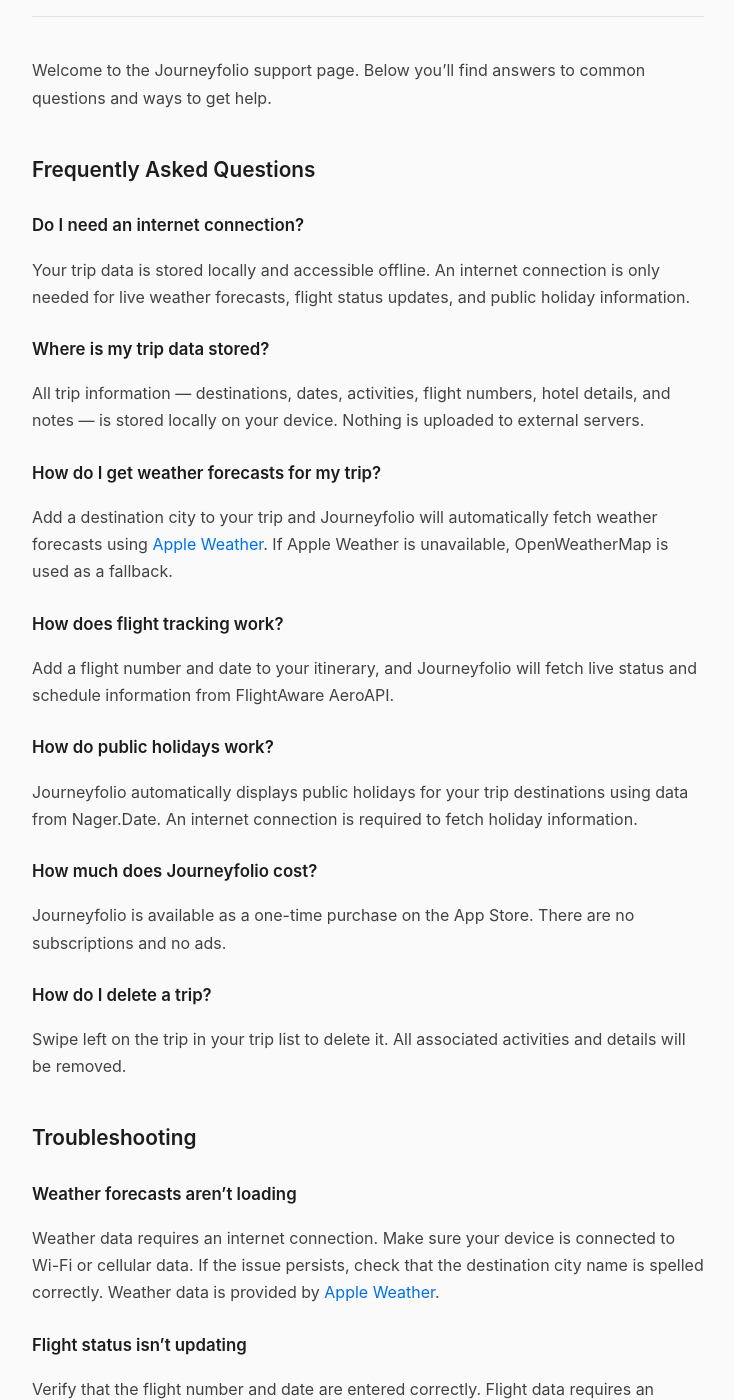
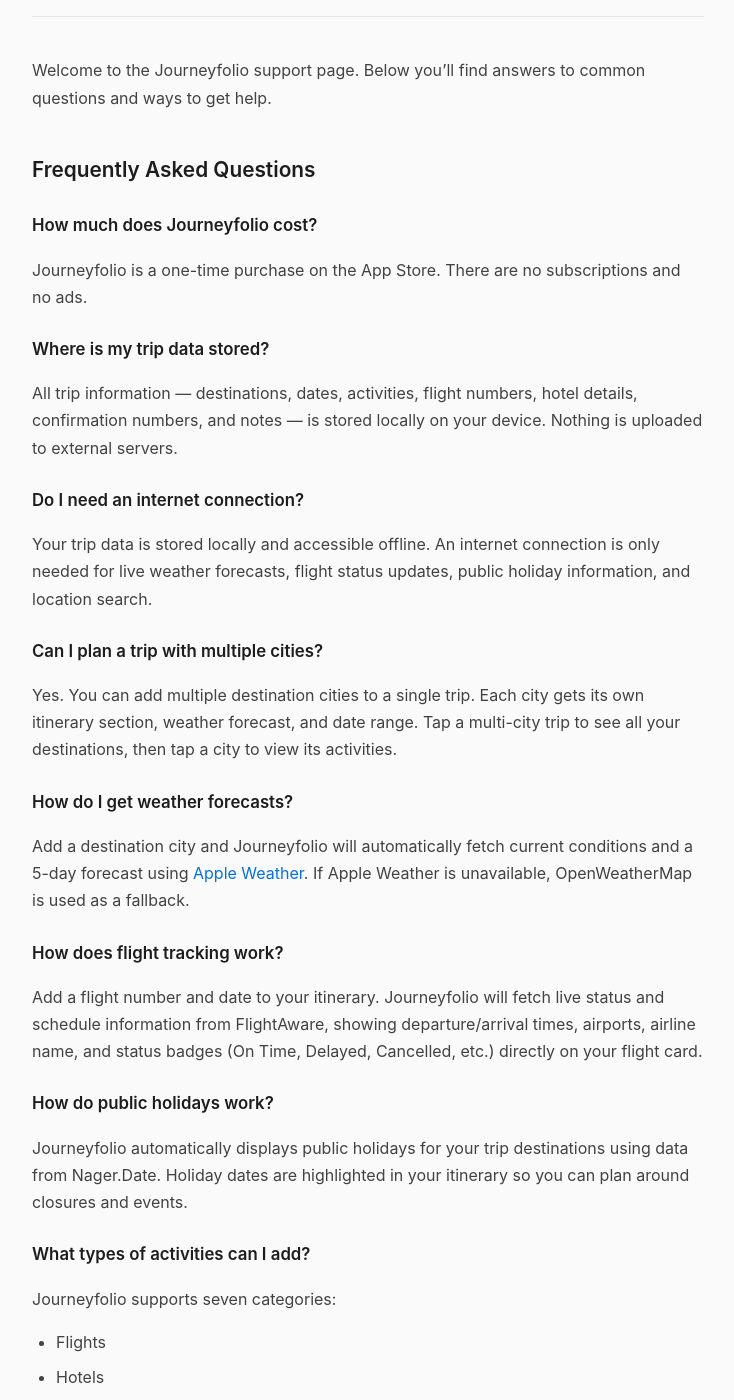
Before and after one commit to bartlettbutter/app_public_pages, a Jekyll site: the page built from support-url/journeyfolio/index.md, in a window 1280 px wide and 1400 px high, scrolled down 352 px. Shown: the whole window, without its empty margins (272-1006 px from the left). Built offline with Jekyll 4.4.1, drawn with Linux system fonts in a browser that asks for light colours; some of the changed text lies outside the part shown.

Commit message:
Update Journeyfolio public pages to align with current implementation

```diff
--- a/support-url/journeyfolio/index.md
+++ b/support-url/journeyfolio/index.md
@@ -9,52 +9,80 @@ Welcome to the Journeyfolio support page. Below you'll find answers to common qu
 
 ## Frequently Asked Questions
 
-### Do I need an internet connection?
+### How much does Journeyfolio cost?
 
-Your trip data is stored locally and accessible offline. An internet connection is only needed for live weather forecasts, flight status updates, and public holiday information.
+Journeyfolio is a one-time purchase on the App Store. There are no subscriptions and no ads.
 
 ### Where is my trip data stored?
 
-All trip information — destinations, dates, activities, flight numbers, hotel details, and notes — is stored locally on your device. Nothing is uploaded to external servers.
+All trip information — destinations, dates, activities, flight numbers, hotel details, confirmation numbers, and notes — is stored locally on your device. Nothing is uploaded to external servers.
 
-### How do I get weather forecasts for my trip?
+### Do I need an internet connection?
 
-Add a destination city to your trip and Journeyfolio will automatically fetch weather forecasts using [Apple Weather](https://weatherkit.apple.com/legal-attribution.html). If Apple Weather is unavailable, OpenWeatherMap is used as a fallback.
+Your trip data is stored locally and accessible offline. An internet connection is only needed for live weather forecasts, flight status updates, public holiday information, and location search.
+
+### Can I plan a trip with multiple cities?
+
+Yes. You can add multiple destination cities to a single trip. Each city gets its own itinerary section, weather forecast, and date range. Tap a multi-city trip to see all your destinations, then tap a city to view its activities.
+
+### How do I get weather forecasts?
+
+Add a destination city and Journeyfolio will automatically fetch current conditions and a 5-day forecast using [Apple Weather](https://weatherkit.apple.com/legal-attribution.html). If Apple Weather is unavailable, OpenWeatherMap is used as a fallback.
 
 ### How does flight tracking work?
 
-Add a flight number and date to your itinerary, and Journeyfolio will fetch live status and schedule information from FlightAware AeroAPI.
+Add a flight number and date to your itinerary. Journeyfolio will fetch live status and schedule information from FlightAware, showing departure/arrival times, airports, airline name, and status badges (On Time, Delayed, Cancelled, etc.) directly on your flight card.
 
 ### How do public holidays work?
 
-Journeyfolio automatically displays public holidays for your trip destinations using data from Nager.Date. An internet connection is required to fetch holiday information.
+Journeyfolio automatically displays public holidays for your trip destinations using data from Nager.Date. Holiday dates are highlighted in your itinerary so you can plan around closures and events.
 
-### How much does Journeyfolio cost?
+### What types of activities can I add?
 
-Journeyfolio is available as a one-time purchase on the App Store. There are no subscriptions and no ads.
+Journeyfolio supports seven categories:
+
+- Flights
+- Hotels
+- Transport (car rentals, trains, buses, ferries, taxis, shuttles)
+- Restaurants
+- Places & Tickets (attractions, museums, shows, tours, parks, shopping)
+- Insurance
+- Other
+
+### How do I find hotels and restaurants near my destination?
+
+When adding an activity, use the built-in location search to find nearby places. Results include the name, address, and phone number, which are automatically added to your activity.
+
+### How do I pin a trip?
+
+Swipe right on a trip in your list to pin it. Pinned trips stay at the top for quick access.
 
 ### How do I delete a trip?
 
-Swipe left on the trip in your trip list to delete it. All associated activities and details will be removed.
+Swipe left on a trip in your list to delete it. All associated activities and details will be removed.
 
 ## Troubleshooting
 
 ### Weather forecasts aren't loading
 
-Weather data requires an internet connection. Make sure your device is connected to Wi-Fi or cellular data. If the issue persists, check that the destination city name is spelled correctly. Weather data is provided by [Apple Weather](https://weatherkit.apple.com/legal-attribution.html).
+Make sure your device is connected to Wi-Fi or cellular data. If the issue persists, check that the destination city name is spelled correctly. Weather data is provided by [Apple Weather](https://weatherkit.apple.com/legal-attribution.html).
 
 ### Flight status isn't updating
 
-Verify that the flight number and date are entered correctly. Flight data requires an internet connection and is provided by FlightAware — there may be occasional delays in data availability.
+Verify that the flight number and date are entered correctly. Flight data requires an internet connection and is provided by FlightAware — there may be occasional delays in availability. Live status is available for flights within 24 hours of departure.
+
+### Location search isn't returning results
+
+Make sure you have an internet connection. Try a more specific search term, or check that your destination city is set correctly.
 
 ### The app is crashing
 
-Please make sure you're running the latest version of Journeyfolio from the App Store. If the problem continues, try restarting your device.
+Make sure you're running the latest version of Journeyfolio from the App Store. If the problem continues, try restarting your device.
 
 ### My trip data seems to be missing
 
-Trip data is stored locally on your device and is preserved when you update to a new version. If the issue persists, try restarting the app or your device. If your data is still missing, please contact us at [bartlettbutter@gmail.com](mailto:bartlettbutter@gmail.com).
+Trip data is stored locally and preserved across app updates. Try restarting the app or your device. Note that uninstalling the app will permanently delete all trip data. If your data is still missing, please email us at [bartlettbutter@gmail.com](mailto:bartlettbutter@gmail.com).
 
 ## Contact Us
 
-If your question isn't answered here, please email us at [bartlettbutter@gmail.com](mailto:bartlettbutter@gmail.com) and we'll get back to you.
+If your question isn't answered here, email us at [bartlettbutter@gmail.com](mailto:bartlettbutter@gmail.com) and we'll get back to you.
```
Also changed, not shown: marketing-url/journeyfolio/index.md (+29 -13 lines), privacy-policies/journeyfolio/index.md (+19 -10 lines).
